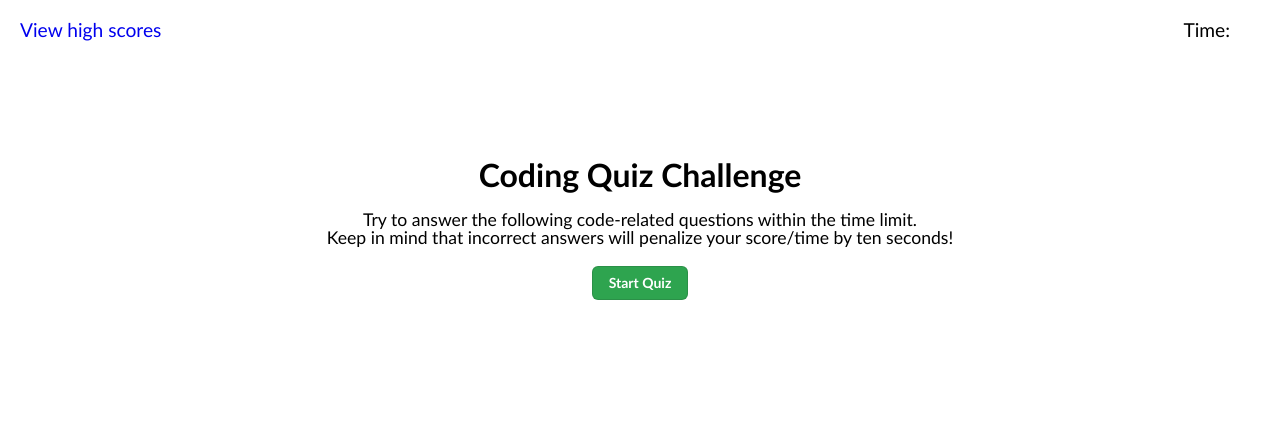
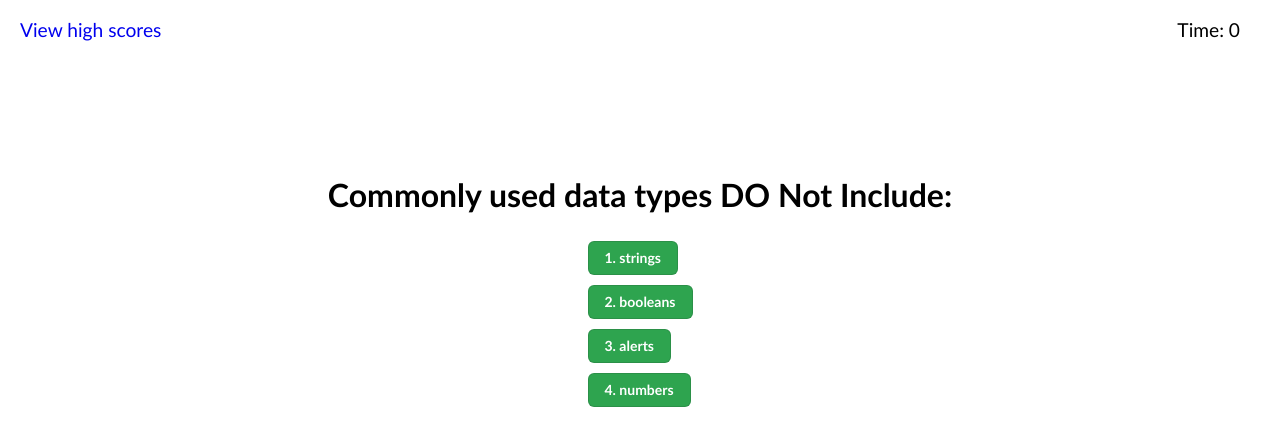
Before and after one commit to wongpakho814/module-4-challenge, a plain HTML site: page index.html in a window 1280 px wide. Both pictures are taken after a click on the button "Start Quiz". Drawn offline with Linux system fonts and the light colour scheme.

Commit message:
Finished basic JS for question 1

```diff
--- a/assets/css/style.css
+++ b/assets/css/style.css
@@ -5,6 +5,7 @@
 
 h1 {
     font-size: 200%;
+    padding: 20px;
 }
 
 header {
@@ -18,7 +19,7 @@ header a {
 
 header .timer {
     float: right;
-    margin-right: 30px;
+    margin-right: 20px;
 }
 
 .main-content {
@@ -29,10 +30,10 @@ header .timer {
     margin-top: 100px;
 }
 
-.paragraphs {
+.main-content .paragraphs {
     font-size: 110%;
     text-align: center;
-    padding: 20px;
+    padding: 0px 20px 20px 20px;
 }
 
 .main-content button {
@@ -49,3 +50,8 @@ header .timer {
 .main-content button:hover {
   background-color: #2c974b;
 }
+
+.answers-btn button {
+    display: block;
+    margin: 10px;
+}
--- a/assets/js/script.js
+++ b/assets/js/script.js
@@ -1,29 +1,17 @@
-var sitesEl = document.querySelector(".sites");
-var site1El = document.querySelector(".site1");
-var site2El = document.querySelector(".site2");
-var site3El = document.querySelector(".site3");
-// Store all h4 elements in a variable
-var siteTitles = document.querySelectorAll("h4");
+function question1() {
+    const question1 = `
+        <h1>Commonly used data types DO Not Include: </h1>
+        <section class="answers-btn">
+            <button onclick="question2()">1. strings</button>
+            <button onclick="question2()">2. booleans</button>
+            <button onclick="question2()">3. alerts</button>
+            <button onclick="question2()">4. numbers</button>
+        </section>
+    `;
+    let mainEl = document.querySelector(".main-content");
+    mainEl.innerHTML = question1;
+}
 
-site1El.children[0].textContent = "Site 1";
-site1El.children[1].setAttribute("href", "https://google.com");
-site1El.children[1].children[0].setAttribute("src", "assets/images/image_1.jpg");
-site1El.children[1].children[0].setAttribute("alt", "man working");
-site1El.children[1].children[0].setAttribute("style", "padding:10px;");
+function question2() {
 
-site2El.children[0].textContent = "Site 2";
-site2El.children[1].setAttribute("href", "https://twitter.com");
-site2El.children[1].children[0].setAttribute("src", "assets/images/image_2.jpg");
-site2El.children[1].children[0].setAttribute("alt", "group brainstorm");
-site2El.children[1].children[0].setAttribute("style", "padding:10px;");
-
-site3El.children[0].textContent = "Site 3";
-site3El.children[1].setAttribute("href", "https://instagram.com");
-site3El.children[1].children[0].setAttribute("src", "assets/images/image_3.jpg");
-site3El.children[1].children[0].setAttribute("alt", "women working");
-site3El.children[1].children[0].setAttribute("style", "padding:10px;");
-
-// Loop through all h4 elements to add styling
-for (var i = 0; i < siteTitles.length; i++) {
-  siteTitles[i].setAttribute("style", "color: blue; font-weight: bolder; font-size: 30px; padding-left:10px; margin: 0");
 }
--- a/index.html
+++ b/index.html
@@ -13,7 +13,7 @@
 <body>
     <header>
         <a href="assets/html/highscore.html">View high scores</a>
-        <div class="timer">Time: </div>
+        <div class="timer">Time: 0</div>
     </header>
 
     <section class="main-content">
@@ -22,7 +22,7 @@
             <p>Try to answer the following code-related questions within the time limit.</p>
             <p>Keep in mind that incorrect answers will penalize your score/time by ten seconds!</p>
         </section>
-        <button id="start-btn">Start Quiz</button>
+        <button id="start-btn" onclick="question1()">Start Quiz</button>
     </section>
 
     <script src="./assets/js/script.js"></script>
```
